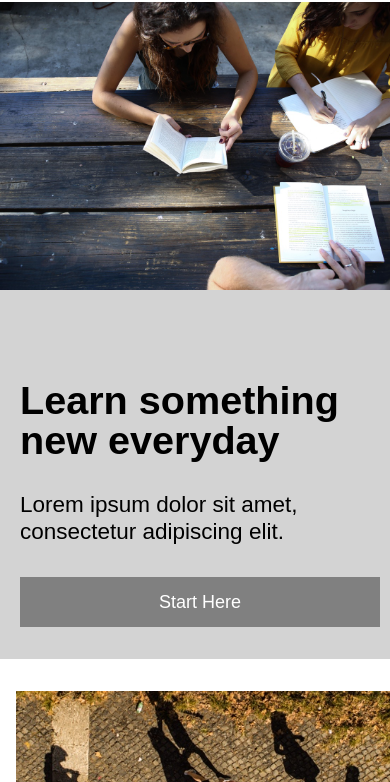
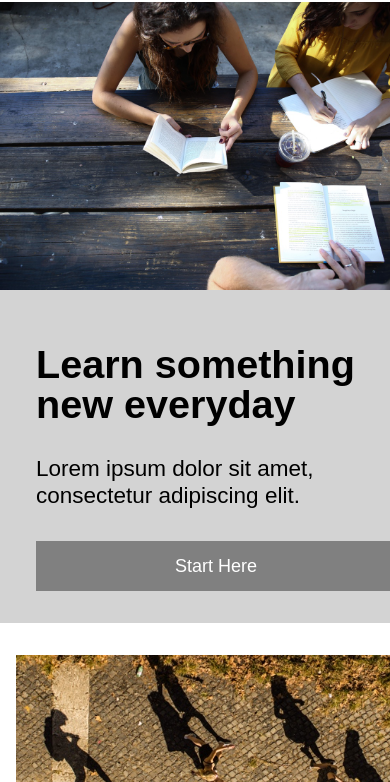
Before and after one commit to gendreau4/capstone-colmar, a plain HTML site: page index.html in a window 390 px wide. Shown: the part 62-844 px from the top of the page. Drawn offline with Linux system fonts and the light colour scheme.

Commit message:
mobile updates

```diff
--- a/resources/css/style.css
+++ b/resources/css/style.css
@@ -147,17 +147,22 @@ h4 {
   .banner .container {
     display: block;
   }
+  .banner .right-section {
+    padding: 16px 16px 32px 16px;
+    justify-content: center;
+    align-items: center;
+    flex-direction: column;
+  }
   .left-section {
     width: 100%;
     padding: 0;
   }
-  .banner img {
-    width: 100%;
+  .tagline {
+    margin-top: 2rem;
   }
   .tagline a {
+    background-color: gray;
     width: 100%;
-    background-color: gray;
-    margin-right: auto;
   }
   .tagline a:hover {
     opacity: .7;
```
